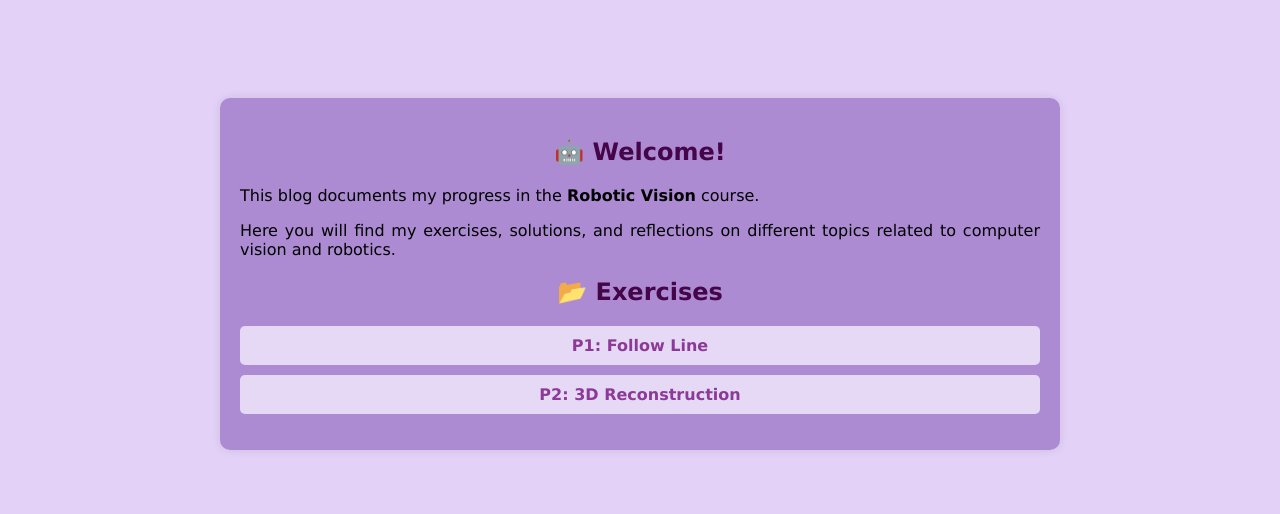
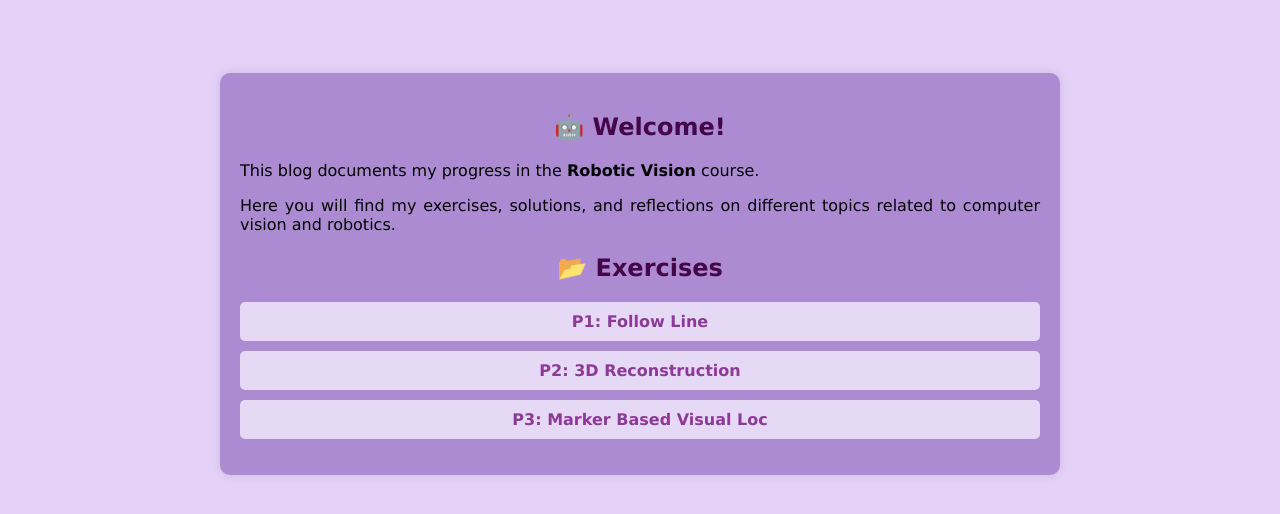
Before and after one commit to juliiaacv/juliiaacv.github.io, a plain HTML site: page index.html in a window 1280 px wide. Shown: the part 160-674 px from the top of the page. Drawn offline with Linux system fonts and the light colour scheme.

Commit message:
P3 index

```diff
--- a/index.html
+++ b/index.html
@@ -68,6 +68,8 @@
         <ul>
             <li><a href="exercises/P1/index.html"><strong>P1: Follow Line</strong></a></li>
             <li><a href="exercises/P2/index.html"><strong>P2: 3D Reconstruction</strong></a></li>
+            <li><a href="exercises/P3/index.html"><strong>P3: Marker Based Visual Loc</strong></a></li>
+
         </ul>
     </section>
 </body>
```
Also changed, not shown: exercises/P2/index.html (+1 -1 lines).
